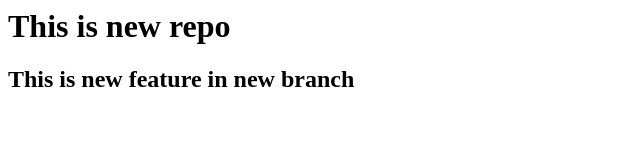
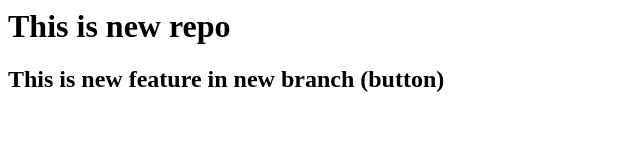
Before and after one commit to root071904/local_repo1, a plain HTML site: page index.html in a window 1280 px wide. Shown: the whole page, without its empty margins (0-640 px from the left). Drawn offline with Linux system fonts and the light colour scheme.

```diff
--- a/index.html
+++ b/index.html
@@ -1,4 +1,4 @@
 <h1>
     This is new repo
 </h1>
-<h2>This is new feature in new branch</h2>
+<h2>This is new feature in new branch (button)</h2>
```
